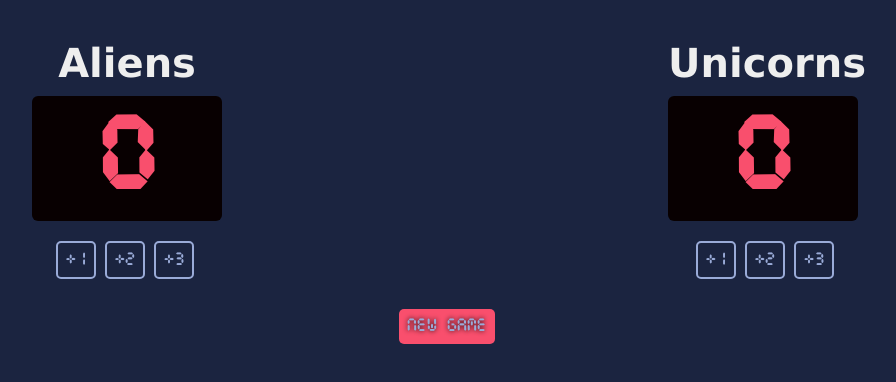
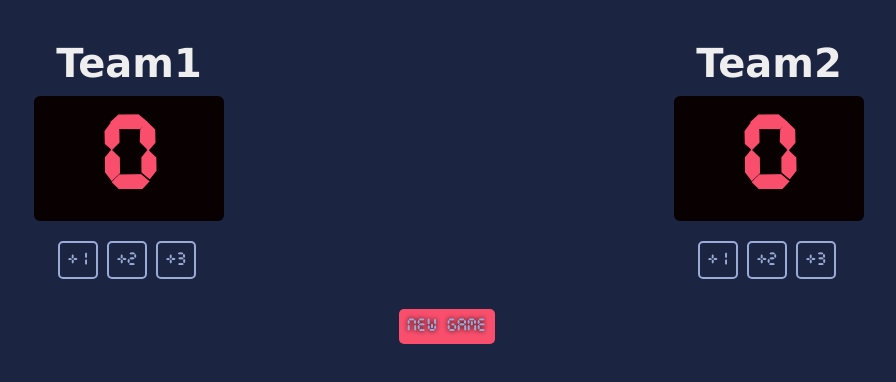
Before and after one commit to MohamedZakidev/Basketball-Scoreboard, a plain HTML site: page index.html in a window 1280 px wide. Shown: the whole page, without its empty margins (191-1087 px from the left). Drawn offline with nearby package versions, Linux system fonts and the light colour scheme.

```diff
--- a/index.html
+++ b/index.html
@@ -5,14 +5,14 @@
     <body>
         <div class="container">
             <div>
-                <h3 class="dash-text">Aliens</h3>
+                <h3 class="dash-text">Team1</h3>
                 <h1 id="home" class="dash-num"></h1>
                 <button onclick="add1()">+1</button>
                 <button onclick="add2()">+2</button>
                 <button onclick="add3()">+3</button>
             </div>
             <div>
-                <h3 class="dash-text">Unicorns</h3>
+                <h3 class="dash-text">Team2</h3>
                 <h1 id="guest" class="dash-num"></h1>
                 <button onclick="addone()">+1</button>
                 <button onclick="addtwo()">+2</button>
```
